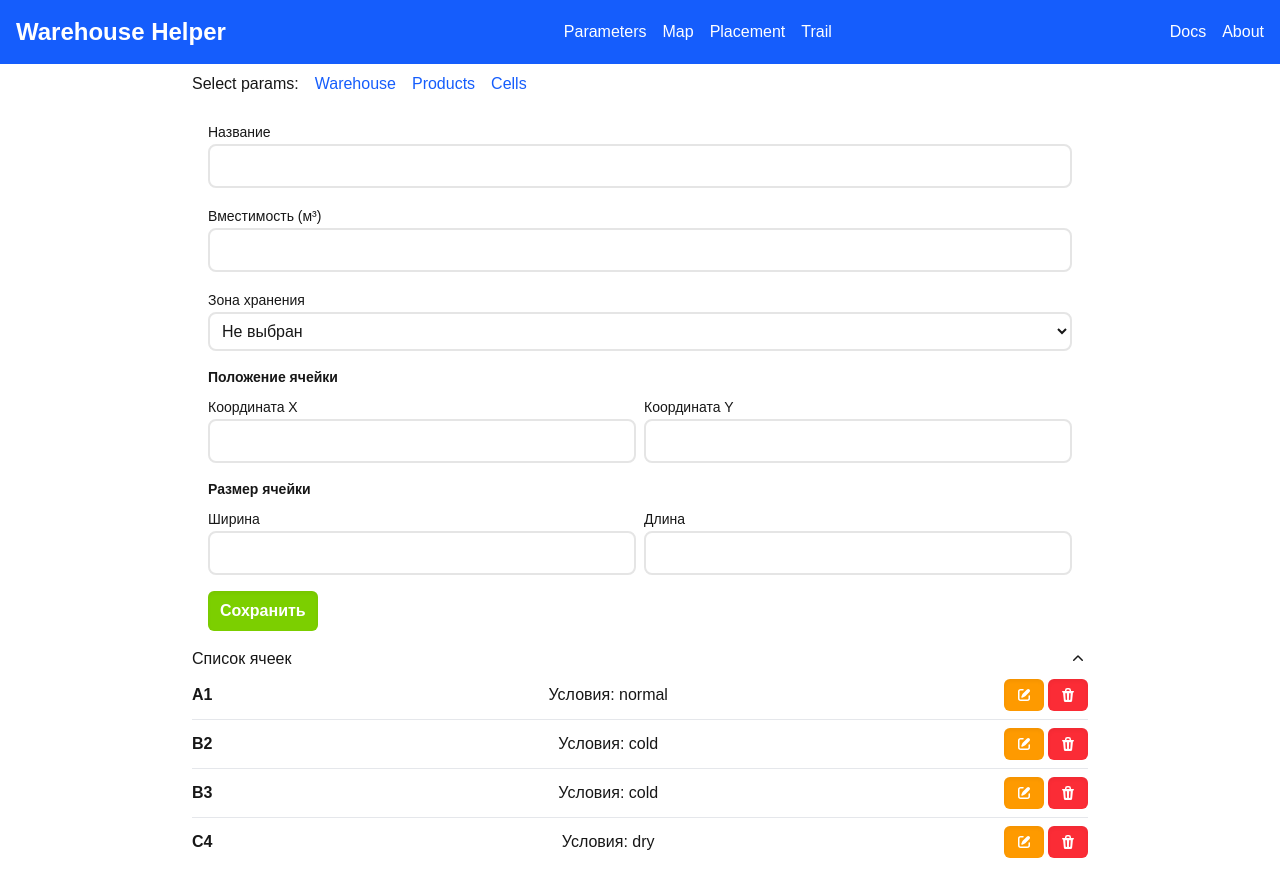
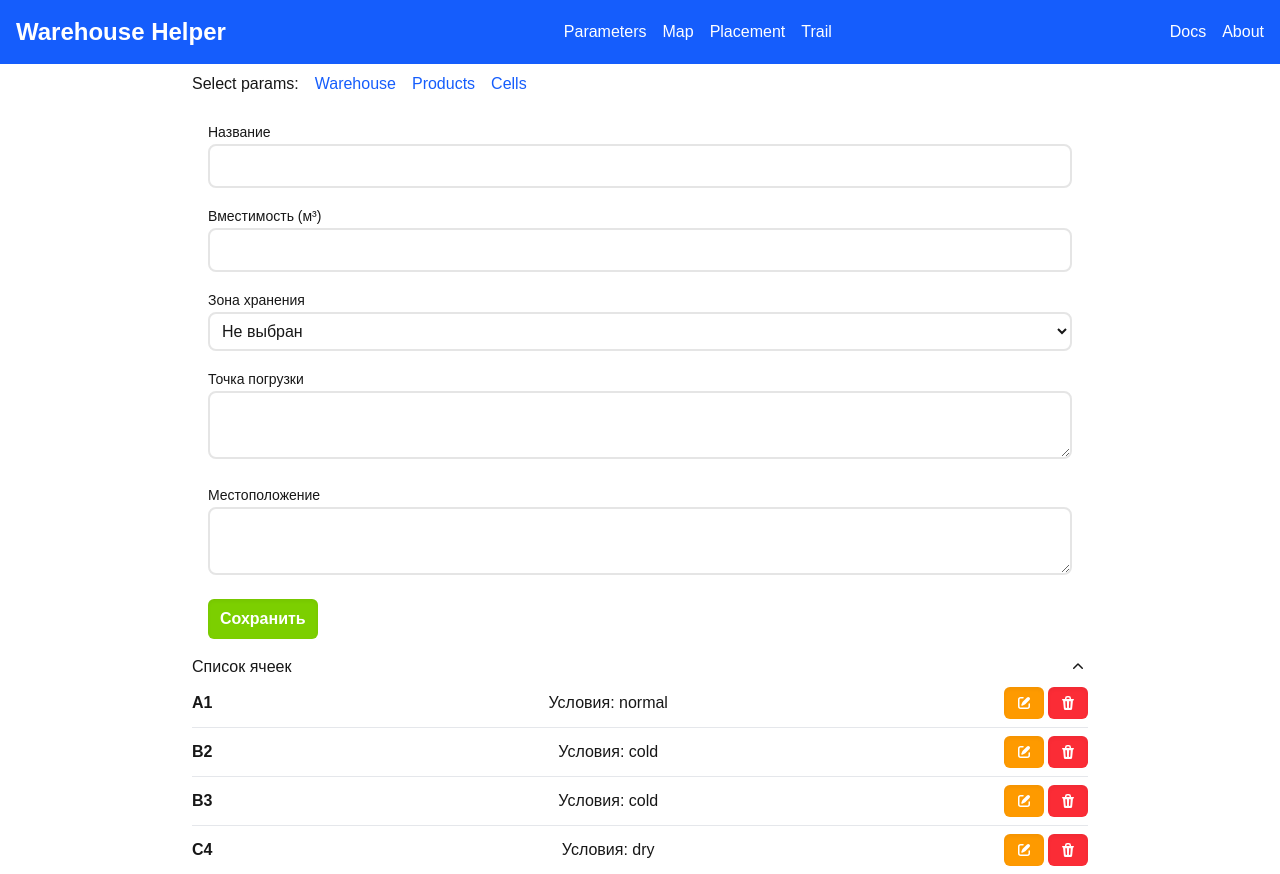
Before and after one commit to mi-qacker/warehouse-helper, a Next.js app: page /parameters/cells in a window 1280 px wide. Built offline with nearby package versions, Linux system fonts and the light colour scheme; what @turf/turf would draw is missing.

Commit message:
Geojson in forms (without validations)

```diff
--- a/src/features/params/cells/CellParams.tsx
+++ b/src/features/params/cells/CellParams.tsx
@@ -1,8 +1,9 @@
-import {NewCell, Position} from '@/storages/types';
+import {NewCell} from '@/storages/types';
 import {useWarehouseStore} from '@/storages/warehouse-storage';
 import Button from '@/ui/Button';
 import FormError from '@/ui/FormError';
 import Input from '@/ui/Input';
+import Textarea from '@/ui/Textarea';
 import Select from '@/ui/Select';
 import {Disclosure, DisclosureButton, DisclosurePanel} from '@headlessui/react';
 import {ChevronDownIcon} from '@heroicons/react/20/solid';
@@ -17,10 +18,8 @@ const schema = z.object({
   name: z.string().nonempty(),
   capacity: z.coerce.number().positive(),
   zoneCondition: z.enum(['cold', 'dry', 'normal']),
-  positionX: z.coerce.number().nonnegative(),
-  positionY: z.coerce.number().nonnegative(),
-  width: z.coerce.number().positive(),
-  height: z.coerce.number().positive(),
+  loadingPoint: z.string().nonempty(),
+  bounds: z.string().nonempty(),
 });
 
 export default function CellForm() {
@@ -37,16 +36,12 @@ export default function CellForm() {
   const [selectedId, setSelectedId] = useState<string | null>(null);
 
   const onSubmit = handleSubmit(formData => {
-    const position: Position = {x: formData.positionX, y: formData.positionY};
     const newCell: NewCell = {
       name: formData.name,
       capacity: formData.capacity,
       zoneCondition: formData.zoneCondition,
-      position,
-      size: {
-        width: formData.width,
-        height: formData.height,
-      },
+      loadingPoint: JSON.parse(formData.loadingPoint),
+      bounds: JSON.parse(formData.bounds),
     };
 
     if (selectedId === null) {
@@ -68,10 +63,8 @@ export default function CellForm() {
       setValue('name', selectedCell.name);
       setValue('capacity', selectedCell.capacity);
       setValue('zoneCondition', selectedCell.zoneCondition);
-      setValue('positionX', selectedCell.position.x);
-      setValue('positionY', selectedCell.position.y);
-      setValue('width', selectedCell.size.width);
-      setValue('height', selectedCell.size.height);
+      setValue('loadingPoint', JSON.stringify(selectedCell.loadingPoint));
+      setValue('bounds', JSON.stringify(selectedCell.bounds));
     },
     [getCell, reset, setValue]
   );
@@ -116,42 +109,14 @@ export default function CellForm() {
         </Select>
         <FormError>{errors.zoneCondition?.message}</FormError>
 
-        <div className="temp grid grid-cols-2 gap-2">
-          <span className="col-start-1 col-end-3 text-sm font-semibold">
-            Положение ячейки
-          </span>
-          <span>
-            <Input type="number" {...register('positionX')}>
-              Координата X
-            </Input>
-            <FormError>{errors.positionX?.message}</FormError>
-          </span>
-
-          <span>
-            <Input type="number" {...register('positionY')}>
-              Координата Y
-            </Input>
-            <FormError>{errors.positionY?.message}</FormError>
-          </span>
+        <div className="flex flex-col gap-2">
+          <Textarea {...register('loadingPoint')}>Точка погрузки</Textarea>
+          <FormError>{errors.loadingPoint?.message}</FormError>
         </div>
 
-        <div className="temp grid grid-cols-2 gap-2">
-          <span className="col-start-1 col-end-3 text-sm font-semibold">
-            Размер ячейки
-          </span>
-          <span>
-            <Input type="number" {...register('width')}>
-              Ширина
-            </Input>
-            <FormError>{errors.width?.message}</FormError>
-          </span>
-
-          <span>
-            <Input type="number" {...register('height')}>
-              Длина
-            </Input>
-            <FormError>{errors.height?.message}</FormError>
-          </span>
+        <div className="flex flex-col gap-2">
+          <Textarea {...register('bounds')}>Местоположение</Textarea>
+          <FormError>{errors.bounds?.message}</FormError>
         </div>
 
         <div className="flex flex-row items-center gap-4">
--- a/src/features/params/warehouse/WarehouseParams.tsx
+++ b/src/features/params/warehouse/WarehouseParams.tsx
@@ -1,9 +1,11 @@
 'use client';
 
+import {Warehouse} from '@/storages/types';
 import {useWarehouseStore} from '@/storages/warehouse-storage';
 import Button from '@/ui/Button';
 import FormError from '@/ui/FormError';
 import Input from '@/ui/Input';
+import Textarea from '@/ui/Textarea';
 import {zodResolver} from '@hookform/resolvers/zod';
 import {useForm} from 'react-hook-form';
 import {z} from 'zod';
@@ -12,10 +14,8 @@ const schema = z
   .object({
     width: z.coerce.number().positive(),
     height: z.coerce.number().positive(),
-    inputPositionX: z.coerce.number().nonnegative(),
-    inputPositionY: z.coerce.number().nonnegative(),
-    outputPositionX: z.coerce.number().nonnegative(),
-    outputPositionY: z.coerce.number().nonnegative(),
+    inputPoint: z.string().nonempty(),
+    outputPoint: z.string().nonempty(),
   })
   .required();
 
@@ -29,30 +29,19 @@ export default function WarehouseForm() {
     formState: {errors, isSubmitSuccessful, isDirty},
   } = useForm({
     values: {
-      width: warehouse.size.width,
-      height: warehouse.size.height,
-      inputPositionX: warehouse.inputPosition.x,
-      inputPositionY: warehouse.inputPosition.y,
-      outputPositionX: warehouse.outputPosition.x,
-      outputPositionY: warehouse.outputPosition.y,
+      width: warehouse.bounds[2],
+      height: warehouse.bounds[3],
+      inputPoint: JSON.stringify(warehouse.inputPoint),
+      outputPoint: JSON.stringify(warehouse.outputPoint),
     },
     resolver: zodResolver(schema),
   });
 
   const onSubmit = handleSubmit(warehouseParams => {
-    const newWarehouseParams = {
-      size: {
-        width: warehouseParams.width,
-        height: warehouseParams.height,
-      },
-      inputPosition: {
-        x: warehouseParams.inputPositionX,
-        y: warehouseParams.inputPositionY,
-      },
-      outputPosition: {
-        x: warehouseParams.outputPositionX,
-        y: warehouseParams.outputPositionY,
-      },
+    const newWarehouseParams: Warehouse = {
+      bounds: [0, 0, warehouseParams.width, warehouseParams.height],
+      inputPoint: JSON.parse(warehouseParams.inputPoint),
+      outputPoint: JSON.parse(warehouseParams.outputPoint),
     };
     setWarehouse(newWarehouseParams);
   });
@@ -73,40 +62,14 @@ export default function WarehouseForm() {
         <FormError>{errors.height?.message}</FormError>
       </div>
 
-      <div className="temp grid grid-cols-2 gap-2">
-        <span className="col-start-1 col-end-3 text-sm font-semibold">
-          Точка погрузки
-        </span>
-        <span>
-          <Input type="number" {...register('inputPositionX')}>
-            Координата X
-          </Input>
-          <FormError>{errors.inputPositionX?.message}</FormError>
-        </span>
-        <span>
-          <Input type="number" {...register('inputPositionY')}>
-            Координата Y
-          </Input>
-          <FormError>{errors.inputPositionY?.message}</FormError>
-        </span>
+      <div className="flex flex-col gap-2">
+        <Textarea {...register('inputPoint')}>Точка погрузки</Textarea>
+        <FormError>{errors.inputPoint?.message}</FormError>
       </div>
 
-      <div className="temp grid grid-cols-2 gap-2">
-        <span className="col-start-1 col-end-3 text-sm font-semibold">
-          Точка разгрузки
-        </span>
-        <span>
-          <Input type="number" {...register('outputPositionX')}>
-            Координата X
-          </Input>
-          <FormError>{errors.outputPositionX?.message}</FormError>
-        </span>
-        <span>
-          <Input type="number" {...register('outputPositionY')}>
-            Координата Y
-          </Input>
-          <FormError>{errors.outputPositionY?.message}</FormError>
-        </span>
+      <div className="flex flex-col gap-2">
+        <Textarea {...register('outputPoint')}>Точка погрузки</Textarea>
+        <FormError>{errors.outputPoint?.message}</FormError>
       </div>
 
       <Button type="submit">Save</Button>
--- /dev/null
+++ b/src/ui/Textarea.tsx
@@ -0,0 +1,20 @@
+import {Field, Textarea as TextareaUI, Label} from '@headlessui/react';
+import {ForwardedRef, forwardRef, TextareaHTMLAttributes} from 'react';
+
+export type TextareaProps = TextareaHTMLAttributes<HTMLTextAreaElement>;
+
+export default forwardRef(function Textarea(
+  {children, ...textareaProps}: TextareaProps,
+  ref: ForwardedRef<HTMLTextAreaElement>
+) {
+  return (
+    <Field>
+      <Label className="text-sm">{children}</Label>
+      <TextareaUI
+        ref={ref}
+        className="block w-full rounded-lg border-2 border-neutral-200 px-2 py-2 focus:outline-none"
+        {...textareaProps}
+      />
+    </Field>
+  );
+});
```
